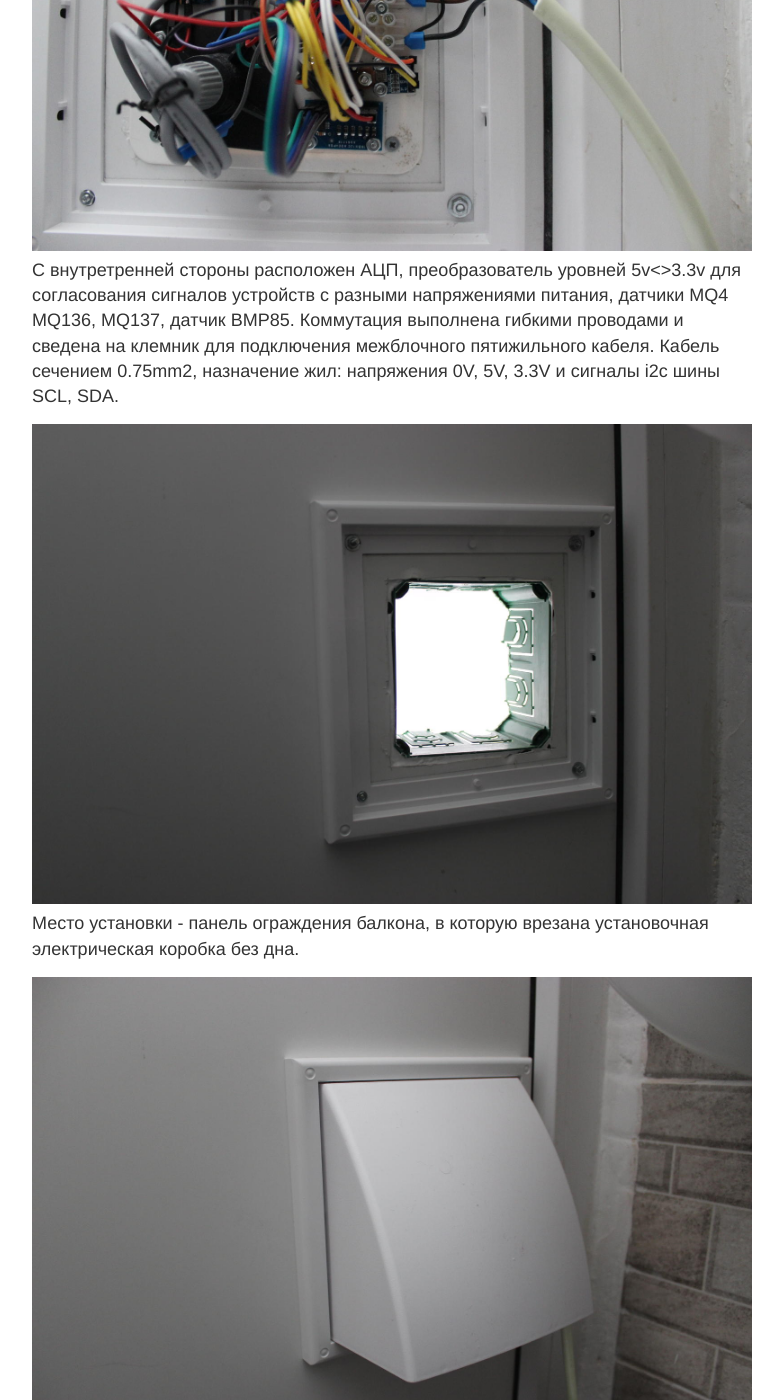
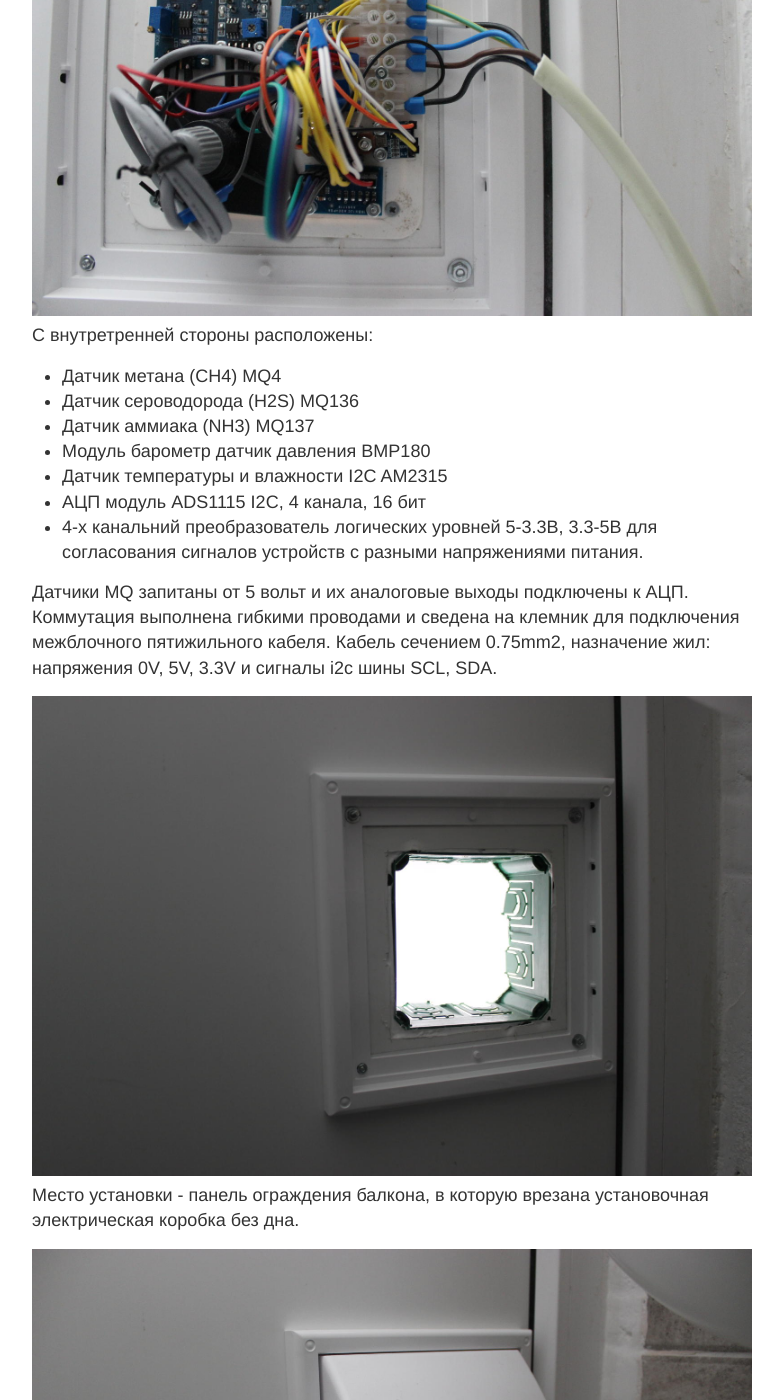
Before and after one commit to decrafts/r, a Jekyll site: the page built from _posts/2017/11/2017-11-16-climate-control-system-for-the-apartment.md, in a window 1280 px wide and 1400 px high, scrolled down 1538 px. Shown: the whole window, without its empty margins (248-1031 px from the left). Built offline with Jekyll 4.4.1, drawn with Linux system fonts in a browser that asks for light colours; comment, search, counter and statistics services are not loaded; some of the changed text lies outside the part shown.

Commit message:
Update 2017-11-16-climate-control-system-for-the-apartment.md

```diff
--- a/_posts/2017/11/2017-11-16-climate-control-system-for-the-apartment.md
+++ b/_posts/2017/11/2017-11-16-climate-control-system-for-the-apartment.md
@@ -17,10 +17,10 @@
 управление приточной вентиляцией и мониторинг параметров.
 
 Погодная станция решает задачи:
-Изменения температуры, влажности и давления вне помещения.
-Измерения загазованности по показателям метана, сероводорода, аммиака.
-Измерения уровня углекислого газа CO<sub>2</sub> в помещении.
-Управление приточной вентиляцией в ручном и автоматическом режимах.
+* Изменения температуры, влажности и давления вне помещения.
+* Измерения загазованности по показателям метана, сероводорода, аммиака.
+* Измерения уровня углекислого газа CO<sub>2</sub>, температуры и влажности в помещении.
+* Управление приточной вентиляцией в ручном и автоматическом режимах.
 
 **Внешние датчики**
 
@@ -30,7 +30,16 @@
 Все это прикрыто утеплителем на клейкой основе для отсечения тепла из помещения.
 
 ![внутренняя сторона](/images/2017/11/external-in.jpg)
-С внутретренней стороны расположен АЦП, преобразователь уровней 5v<>3.3v для согласования сигналов устройств с разными напряжениями питания, датчики MQ4 MQ136, MQ137, датчик BMP85.
+С внутретренней стороны расположены:
+* Датчик метана (CH4) MQ4
+* Датчик сероводорода (H2S) MQ136
+* Датчик аммиака (NH3) MQ137
+* Модуль барометр датчик давления BMP180
+* Датчик температуры и влажности I2C AM2315
+* АЦП модуль ADS1115 I2С, 4 канала, 16 бит
+* 4-х канальний преобразователь логических уровней 5-3.3В, 3.3-5В для согласования сигналов устройств с разными напряжениями питания.
+
+Датчики MQ запитаны от 5 вольт и их аналоговые выходы подключены к АЦП.
 Коммутация выполнена гибкими проводами и сведена на клемник для подключения межблочного пятижильного кабеля.
 Кабель сечением 0.75mm2, назначение жил: напряжения 0V, 5V, 3.3V и сигналы i2c шины SCL, SDA.
 
@@ -40,34 +49,58 @@
 ![колпак](/images/2017/11/external-cover.jpg)
 Изнутри и снаружи модуль прикрыт съемными пластиковыми вентиляционными колпаками.
 
-**Модуль питания и реле**
+**Питание и реле**
 
 ![модуль реле](/images/2017/11/relay-v1.jpg)
 
-**Модуль контроллера**
+* Модуль питания AC/DC 220В/5В 0,6А HLK-PM01
+* Модуль питания TSP-03 220В - 3.3В 3Вт
+* I2C модуль для расширения выводов Arduino на PCF 8574T
+* 8-ми канальний модуль реле
+
+На клемник приходит кабель от блока наружних датчиков и уходит витая внутрь помещения на контроллер.
+Блок помещен в металлический шкафчик на одну DIN рейку.
+Через реле запитан двухскоростной вентилятор TD 160/100 Silent.
+
+**Контроллер**
 
 ![модуль контроллера](/images/2017/11/controller-v1.jpg)
 
-Код [прошивки на github](https://github.com/codemaste/weather-station-esp8266)
+* Wi-Fi модуль NodeMcu ESP8266 CP2102
+* Датчик CO2 MH-Z19
+* Датчик  и температуры HTU21
+* Модуль датчика температуры и влажности DHT22
+* OLED Дисплей 1.3" 128x64 I2C
+
+Код [прошивки на github](https://github.com/codemaste/weather-station-esp8266).
+Помимо рабочих функция в коде остаются закомментированные рудимнты от часов реального времени,
+синхронизации их по NTP, датчика пыли.
 
 **Сохранение и мониторинг погодных показателей online**
 
-[сайт с данными мониторинга погоды](https://dobrolubov.com/)
-Данные с XML интерфейса контроллера складываются в MySQL и могут отображаться на сайте в виде графиков за день/неделю/месяц.
+Данные с XML интерфейса контроллера складываются в MySQL и могут отображаться на сайте в виде графиков за день/неделю/месяц:
+[сайт с данными мониторинга погоды](https://dobrolubov.com/).
 
-[данные на сайте народного мониторинга](https://narodmon.ru/4231)
-
-[выгрузка в сервис ThingSpeak](https://thingspeak.com/channels/322829)
-
-[отображение на сервисе FreeBoard](https://freeboard.io/board/OgpGzU)
+Также оптправляются данные [на сайт народного мониторинга](https://narodmon.ru/4231),
+[выгрузка в сервис ThingSpeak](https://thingspeak.com/channels/322829),
+[отображение на сервисе FreeBoard](https://freeboard.io/board/OgpGzU).
 
 Интерфейс управления выглядит так:
 ![Интерфейс управления](/images/2017/11/control-interface.png)
+
+Слева переключатели скоростей вентилятора (версия для двух вентиляторов в сумме дающих 4 скорости, сейчас толко 2 скорости).
+В режиме AUTO скорости выбираются по зашитым в прошивке уровням показания датчика CO2.
+По показаниям датчиков MQ можно устанавливать уровни отключения вентилятора.
 
 **Система приточной вентиляции**
 
 ![фильтры](/images/2017/11/vent-out.jpg)
 Забор и фильтрация наружнего воздуха.
+На входе фильтр класса G3, затем карманный G4 и место для установки угольного фильтра.
+Все это прокачивается вентилятором TD-500/150 производительностью 500 м3/час.
+Управление скоростью этого вентилятора происходит от двухканального реле темпаретуры.
+Датчики реле температуры расположены над вентилятором.
+На контроллер эта часть вентиляции не завязана и управляется исключительно из настенного щитка.
 
 ![TD-160/100](/images/2017/11/vent-in.jpg)
 Подача воздуха в помещение.
```
